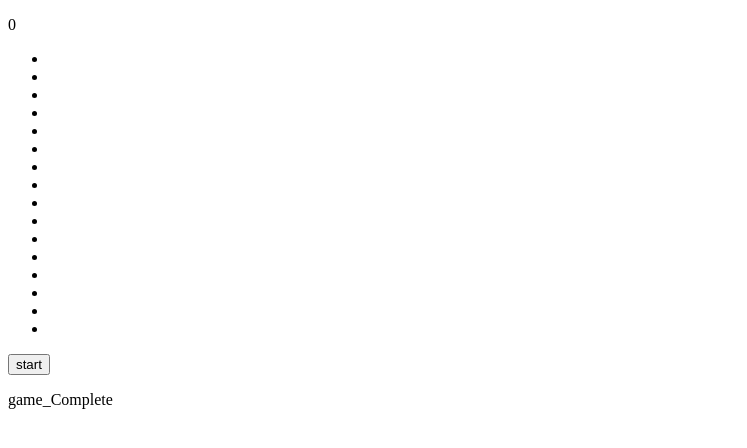
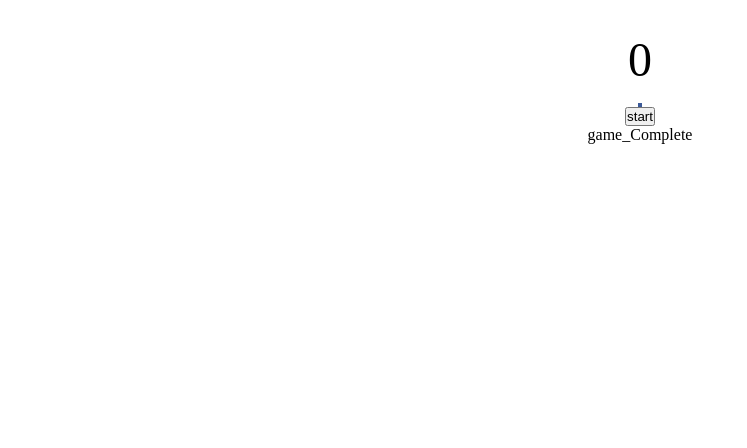
Before and after one commit to CaffeineJUN/PuzzleGame, a plain HTML site: page index.html in a window 1280 px wide. Shown: the whole page, without its empty margins (0-747 px from the left). Drawn offline with Linux system fonts and the light colour scheme.

Commit message:
#PUZZLE_GAME css 기본작성

```diff
--- /dev/null
+++ b/css/style.css
@@ -0,0 +1,27 @@
+*{
+    margin: 0;
+    padding: 0;
+}
+
+:root{
+    --facebook: #3b5998;
+}
+
+.wrap-all{
+    display: flex;
+    justify-content: center;
+    align-items: center;
+    flex-direction: column;
+}
+
+.play-time{
+    font-size: 3rem;
+    margin-top: 2rem;
+    color: let(--facebook);
+}
+
+ul{
+    margin-top: 1rem;
+    list-style: none;
+    border: 2px solid #3b5998;
+}
--- a/index.html
+++ b/index.html
@@ -5,6 +5,7 @@
     <meta http-equiv="X-UA-Compatible" content="IE=edge">
     <meta name="viewport" content="width=device-width, initial-scale=1.0">
     <title>퍼즐게임</title>
+    <link rel="stylesheet" href="css/style.css">
 </head>
 <body>
     <div class="wrap-all">
```
